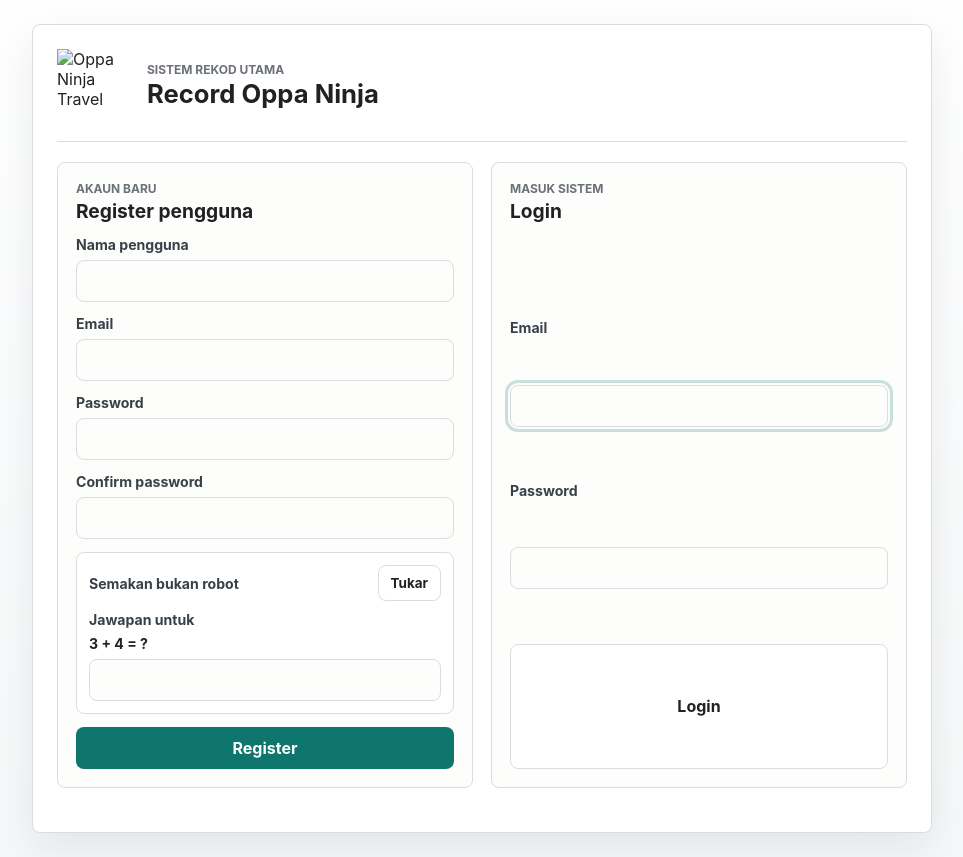
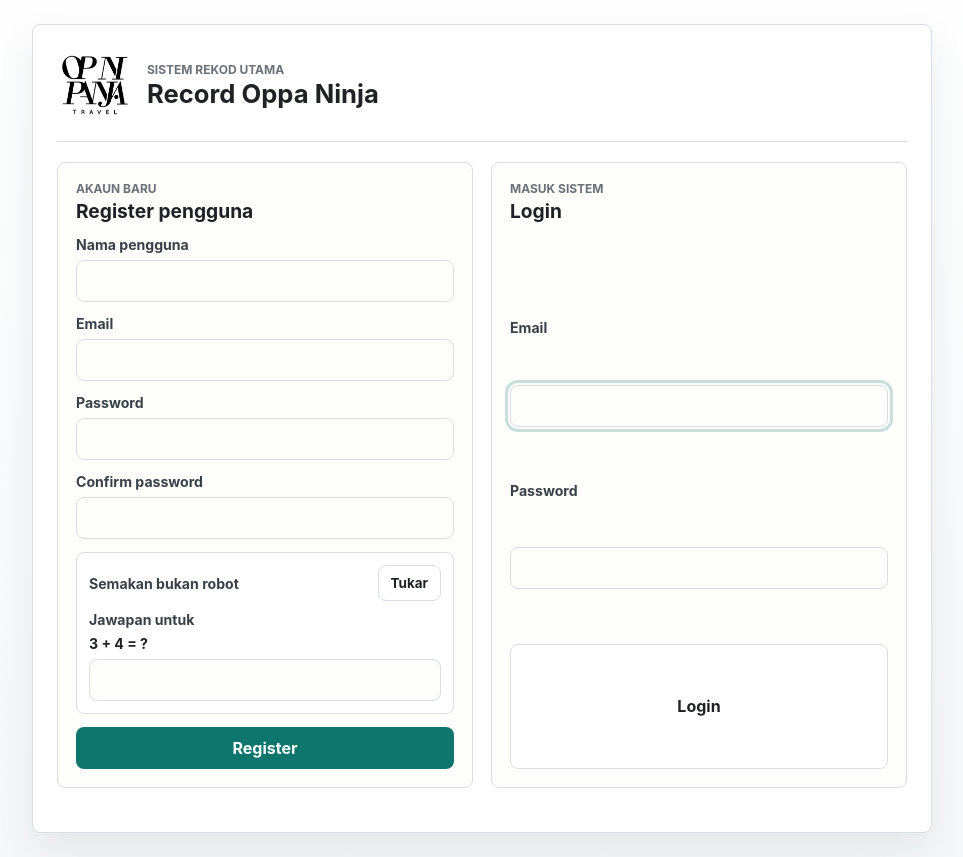
Before and after one commit to OPPANINJAVENTURE/bookingpenginapan, a plain HTML site: page index.html in a window 1280 px wide. Shown: the whole page, without its empty margins (158-1121 px from the left). Drawn offline with Linux system fonts and the light colour scheme.

Commit message:
Update index.html

```diff
--- a/index.html
+++ b/index.html
@@ -11,7 +11,7 @@
       <div class="auth-card">
         <div class="auth-brand">
           <div class="brand-mark">
-            <img class="brand-logo" src="assets/oppa-ninja-logo.png" alt="Oppa Ninja Travel" />
+            <img class="brand-logo" src="oppa-ninja-logo.png" alt="Oppa Ninja Travel" />
           </div>
           <div>
             <p class="eyebrow">sistem rekod utama</p>
```
